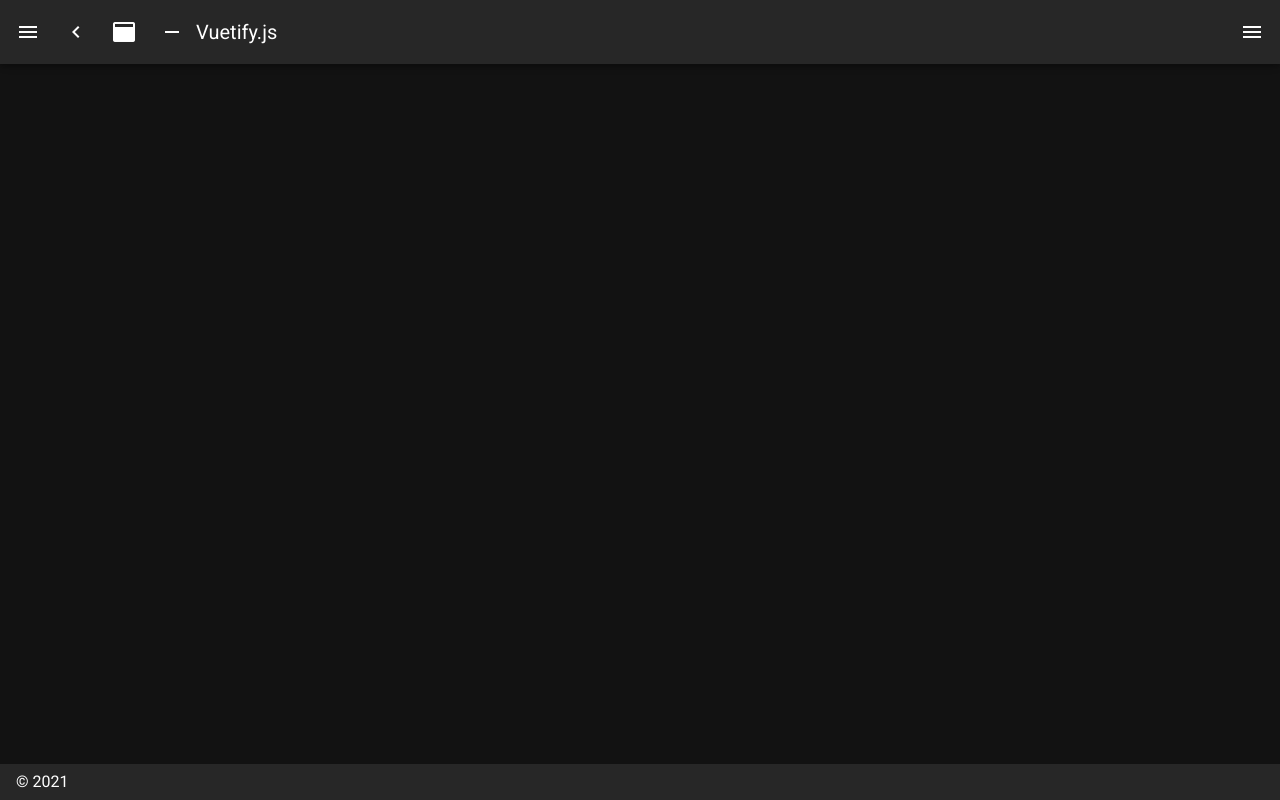
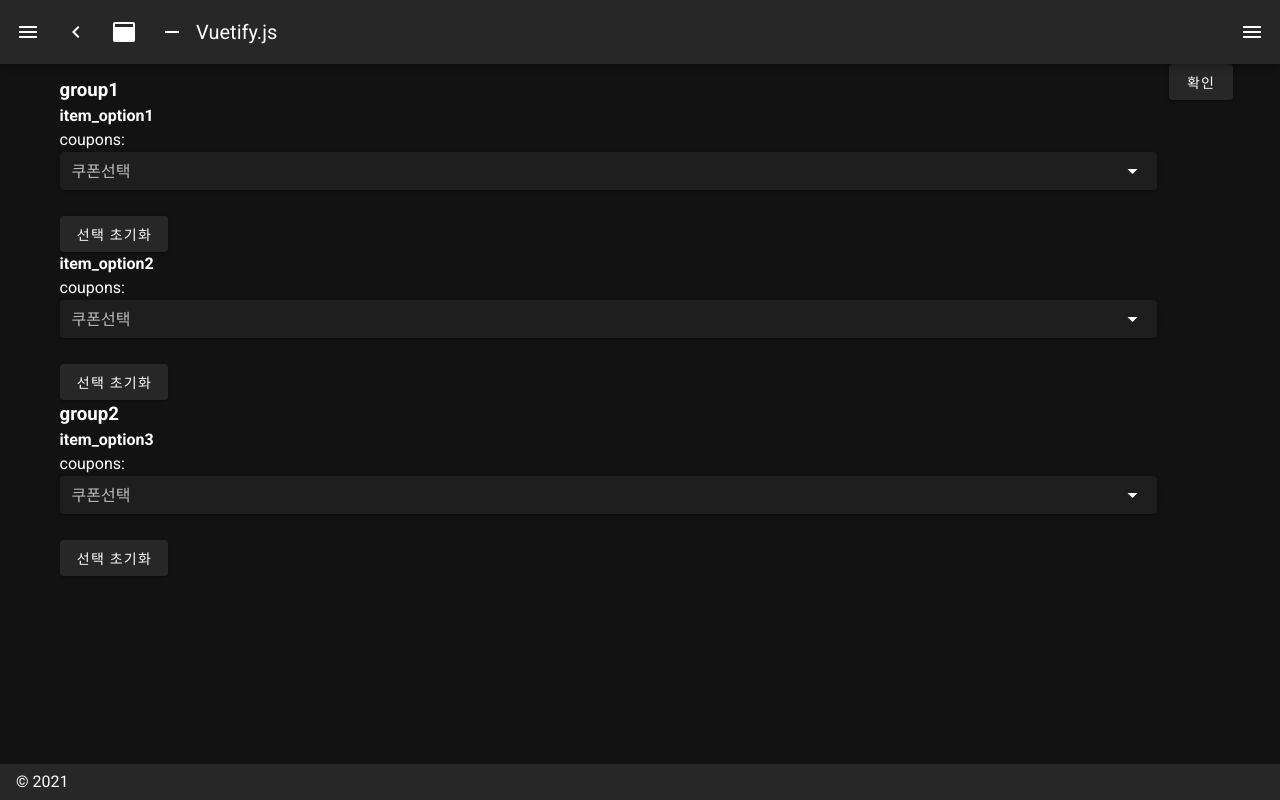
Before and after one commit to korkis/vue-nuxt-sample, a Nuxt app: page /select-test in a window 1280 px wide. Before the commit this address had no page. Built offline with nearby package versions, Linux system fonts and the light colour scheme.

Commit message:
v-select 테스트

```diff
--- /dev/null
+++ b/components/MyButton.vue
@@ -0,0 +1,20 @@
+<template>
+  <div>
+    <v-btn>{{ contentText }}</v-btn>
+  </div>
+</template>
+<script>
+export default {
+  props: ['content'],
+  data () {
+    return {
+      contentText: this.content
+    };
+  },
+  watch: {
+    content (newValue) {
+      this.contentText = newValue;
+    }
+  }
+};
+</script>
--- a/pages/index.vue
+++ b/pages/index.vue
@@ -70,6 +70,8 @@
           >
             Continue
           </v-btn>
+          <a href="http://localhost:8080/a.png" download>다운로드</a>
+          <a href="http://localhost:8080/api/download">다운로드</a>
         </v-card-actions>
       </v-card>
     </v-col>
--- a/pages/info.vue
+++ b/pages/info.vue
@@ -11,6 +11,43 @@
     <v-row>
       <v-col>
         <p>env.abc : {{ abc }}</p>
+        <p v-for="(a,i) in d" :key="`p_${i}`">
+          a : {{ a }}
+        </p>
+
+        <p v-for="(a,i) in d" :key="`p2_${i}`">
+          a : {{ a }}
+        </p>
+        <v-btn @click="changeAbc">
+          클릭
+        </v-btn>
+        <v-select
+          v-model="selectedItem"
+          :items="items"
+          label="Outlined style"
+          outlined
+          @change="selectChanged"
+        />
+        item: {{ selectedItem }}
+        <v-btn @click="changeAr">
+          ar 변경
+        </v-btn>
+        ar: {{ ar }}
+        <v-btn @click="alertAr">
+          확인
+        </v-btn>
+        <v-text-field v-model="ar[1]" />
+        <p>ob: {{ ob }}</p>
+
+        <v-btn @click="changeOb">
+          ob 변경
+        </v-btn>
+        <v-btn @click="alertOb">
+          ob 확인
+        </v-btn>
+        <v-btn @click="testThis">
+          this 확인
+        </v-btn>
       </v-col>
     </v-row>
   </div>
@@ -20,7 +57,11 @@ export default {
   data () {
     return {
       info: '',
-      abc: process.env.abc
+      abc: process.env.abc,
+      items: ['Foo', 'Bar', 'Fizz', 'Buzz'],
+      selectedItem: null,
+      ar: [],
+      ob: {}
     };
   },
   fetch () {
@@ -36,7 +77,19 @@ export default {
       }
     ]
   },
-  mounted () {
+  computed: {
+    d () {
+      const r = [];
+      r.push(this.abc);
+      r.push('computed d');
+      console.log('computed d');
+      return r;
+    }
+  },
+  async mounted () {
+    await this.sleep(1000);
+    console.log('mounted');
+
     this.$nextTick(() => {
       this.$nuxt.$loading.start();
       setTimeout(() => this.$nuxt.$loading.finish(), 30000);
@@ -46,6 +99,61 @@ export default {
   },
   created () {
     console.log('created');
+    this.ar = [1, 1];
+    this.ob.a = 'a';
+    this.ob.b = 'b';
+  },
+  destroyed () {
+    console.log('destroyed');
+  },
+  methods: {
+    changeAr () {
+      this.ar[1] = 'a';
+      // this.ar = ['b', 'a'];
+    },
+    selectChanged (e) {
+      console.log('selectChanged', e);
+    },
+    sleep (ms) {
+      return new Promise(resolve => setTimeout(resolve, ms));
+    },
+    changeAbc () {
+      this.abc = 'TT';
+    },
+    alertAr () {
+      alert(`0: ${this.ar[0]}, 1: ${this.ar[1]}`);
+    },
+    changeOb () {
+      // this.ob.a = 'c';
+      this.ob = { d: 'd' };
+      this.ob.c = {
+        cc: 1
+      };
+    },
+    alertOb () {
+      alert(`a: ${this.ob.a}, b: ${this.ob.b}`);
+    },
+    pp1 (f) {
+      f();
+    },
+    testThis () {
+      // const person = {
+      //   firstName: 'John',
+      //   lastName: 'Doe',
+      //   id: 5566,
+      //   myFunction () {
+      //     return this;
+      //   }
+      // };
+
+      // const this1 = this;
+      // console.log('this', this);
+      // const t1 = () => {
+      // console.log(this1 === this);
+      // this.alertOb();
+      // };
+      // this.pp1(t1);
+    }
   }
 };
 </script>
--- a/pages/inspire.vue
+++ b/pages/inspire.vue
@@ -15,5 +15,27 @@
         </footer>
       </blockquote>
     </v-col>
+    <v-col>
+      <v-btn @click="changeContent">
+        변경
+      </v-btn>
+      <my-button :content="content" />
+    </v-col>
   </v-row>
 </template>
+<script>
+import MyButton from '~/components/MyButton.vue';
+export default {
+  components: { MyButton },
+  data () {
+    return {
+      content: 'HI'
+    };
+  },
+  methods: {
+    changeContent () {
+      this.content = '변경 버튼';
+    }
+  }
+};
+</script>
--- /dev/null
+++ b/pages/select-test.vue
@@ -0,0 +1,163 @@
+<template>
+  <v-row>
+    <v-col>
+      <div v-for="(group, groupIndex) in groups" :key="`group_${groupIndex}`">
+        <h3>{{ group.id }}</h3>
+        <div v-for="(item, itemIndex) in group.items" :key="`item_${itemIndex}`">
+          <h4>{{ item.id }}</h4>
+          coupons:
+          <v-select
+            v-model="item.selectedCoupon"
+            :items="item.coupons"
+            item-text="money"
+            item-value="seq"
+            label="쿠폰선택"
+            dense
+            solo
+            @input="couponChanged($event, item)"
+          />
+          <v-btn @click="clear(item)">
+            선택 초기화
+          </v-btn>
+        </div>
+      </div>
+    </v-col>
+
+    <v-btn @click="getSelectedCoupons">
+      확인
+    </v-btn>
+  </v-row>
+</template>
+
+<script>
+export default {
+  data () {
+    return {
+      groups: [],
+      select: { state: 'Florida', abbr: 'FL' },
+      items: [
+        { state: 'Florida', abbr: 'FL' },
+        { state: 'Georgia', abbr: 'GA' },
+        { state: 'Nebraska', abbr: 'NE' },
+        { state: 'California', abbr: 'CA' },
+        { state: 'New York', abbr: 'NY' }
+      ]
+    };
+  },
+  fetch () {
+    this.getItems();
+  },
+  methods: {
+    clear (item) {
+      item.selectedCoupon = 0;
+    },
+    async couponChanged (e, item) {
+      // alert('잘못 선택하셨습니다.');
+      // item.selectedCoupon = e;
+      console.log('item.selectedCoupon', item.selectedCoupon);
+      // debugger;
+
+      const selectedCoupons = this.getSelectedCoupons();
+      console.log('selectedCoupons', selectedCoupons);
+      for (const couponItem of selectedCoupons) {
+        console.log('id', item.id);
+        console.log('couponItem.id', couponItem.id);
+        console.log('e', e);
+        console.log('couponItem.id', couponItem.id);
+        if (item.id !== couponItem.id && e === couponItem.seq) {
+          await this.$nextTick();
+          alert('잘못 입력하셨습니다.');
+          item.selectedCoupon = 0;
+          return;
+        }
+      }
+    },
+    getSelectedCoupons () {
+      const selectedCoupons = [];
+
+      for (const group of this.groups) {
+        for (const item of group.items) {
+          if (item.selectedCoupon) {
+            selectedCoupons.push({
+              id: item.id,
+              seq: item.selectedCoupon
+            });
+          }
+        }
+      }
+
+      console.log('alertSelectedCoupons', selectedCoupons);
+      return selectedCoupons;
+    },
+    getItems () {
+      this.groups = [
+        {
+          id: 'group1',
+          items: [
+            {
+              id: 'item_option1',
+              coupons: [
+                {
+                  seq: 0,
+                  money: 0
+                },
+                {
+                  seq: 1,
+                  money: 1000
+                },
+                {
+                  seq: 2,
+                  money: 2000
+                },
+                {
+                  seq: 3,
+                  money: 3000
+                }
+              ]
+            },
+            {
+              id: 'item_option2',
+              coupons: [
+                {
+                  seq: 0,
+                  money: 0
+                },
+                {
+                  seq: 1,
+                  money: 1000
+                }
+              ]
+            }
+          ]
+        },
+        {
+          id: 'group2',
+          items: [
+            {
+              id: 'item_option3',
+              coupons: [
+                {
+                  seq: 0,
+                  money: 0
+                },
+                {
+                  seq: 1,
+                  money: 1000
+                },
+                {
+                  seq: 2,
+                  money: 2000
+                },
+                {
+                  seq: 3,
+                  money: 3000
+                }
+              ]
+            }
+          ]
+        }
+      ];
+    }
+  }
+};
+</script>
```
